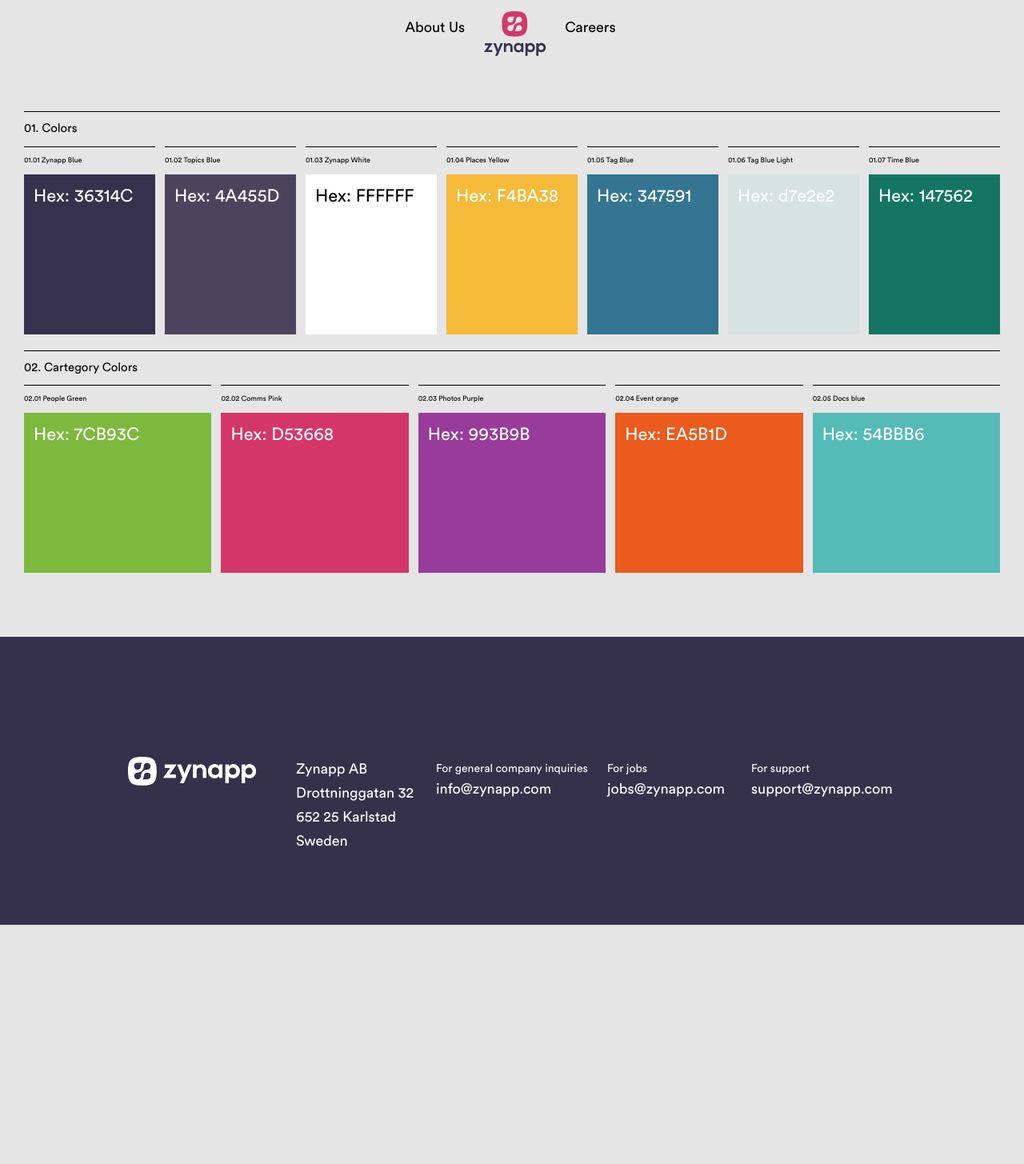
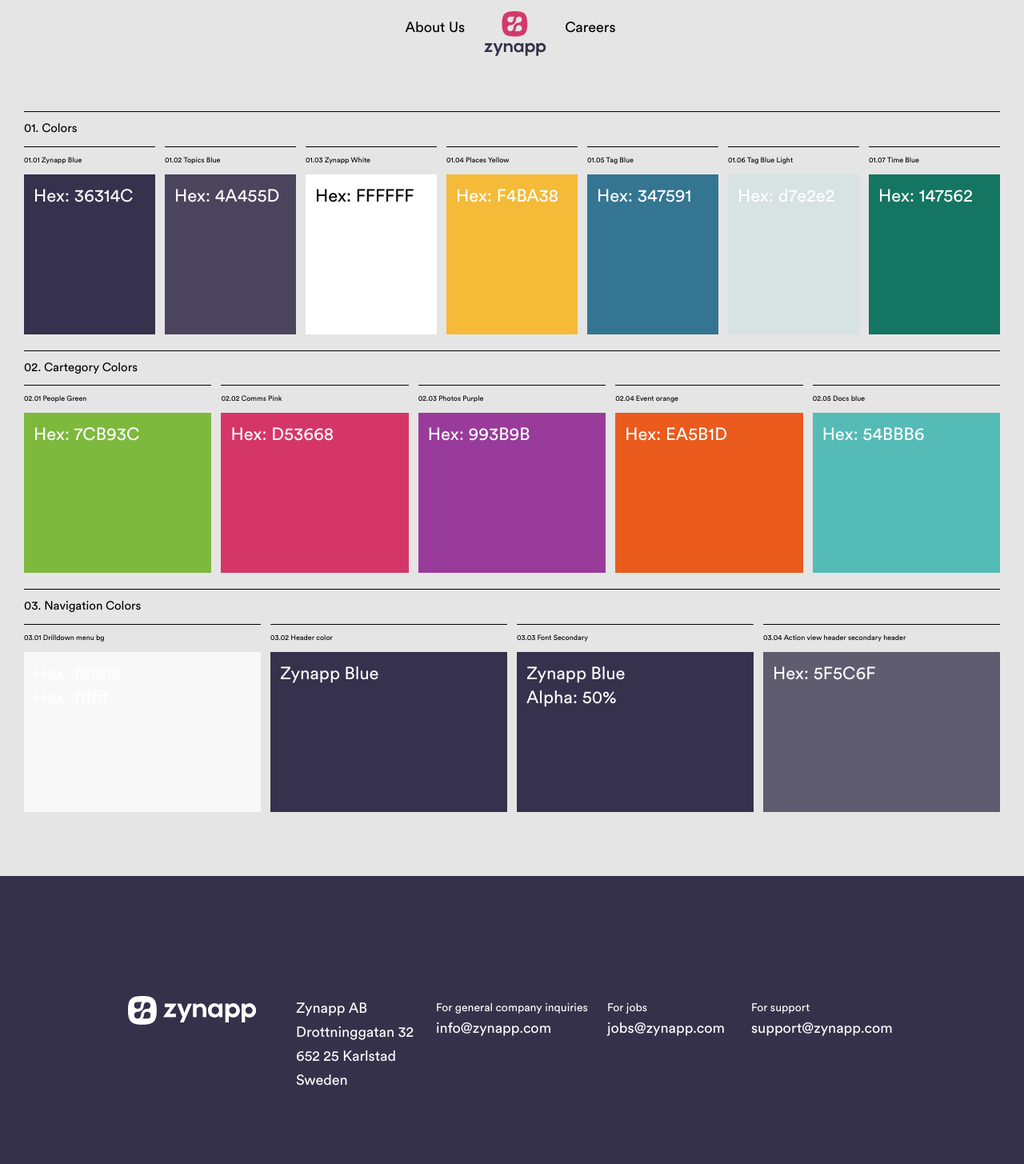
Before and after one commit to kristoffernolgren/zynapp, a Jekyll site: the page built from profile.html, in a window 1280 px wide. Shown: the whole page at 80% size. Built offline with Jekyll 4.4.1, drawn with Linux system fonts in a browser that asks for light colours; before the commit the page ends 1156 px from its top, so only the background shows below that.

Commit message:
navigation colors

```diff
--- a/profile.html
+++ b/profile.html
@@ -60,3 +60,24 @@
 		</div>
 	</div>
 </section>
+<section class="profile__section">
+	<h1 class="profile__section__header">Navigation Colors</h1>
+	<div class="container__profile__subsection">
+		<div class="profile__subsection">
+			<h2 class="profile__subsection__header">Drilldown menu bg</h2>
+			<p class="profile__subsection__color" style="background: #f8f8f8;">Hex: f8f8f8<br />Hex: ffffff</p>
+		</div>
+		<div class="profile__subsection">
+			<h2 class="profile__subsection__header">Header color</h2>
+			<p class="profile__subsection__color" style="background: #36314C;">Zynapp Blue</p>
+		</div>
+		<div class="profile__subsection">
+			<h2 class="profile__subsection__header">Font Secondary</h2>
+			<p class="profile__subsection__color" style="background: #36314C;">Zynapp Blue<br />Alpha: 50%</p>
+		</div>
+		<div class="profile__subsection">
+			<h2 class="profile__subsection__header">Action view header secondary header</h2>
+			<p class="profile__subsection__color" style="background: #5F5C6F;">Hex: 5F5C6F</p>
+		</div>
+	</div>
+</section>
```
